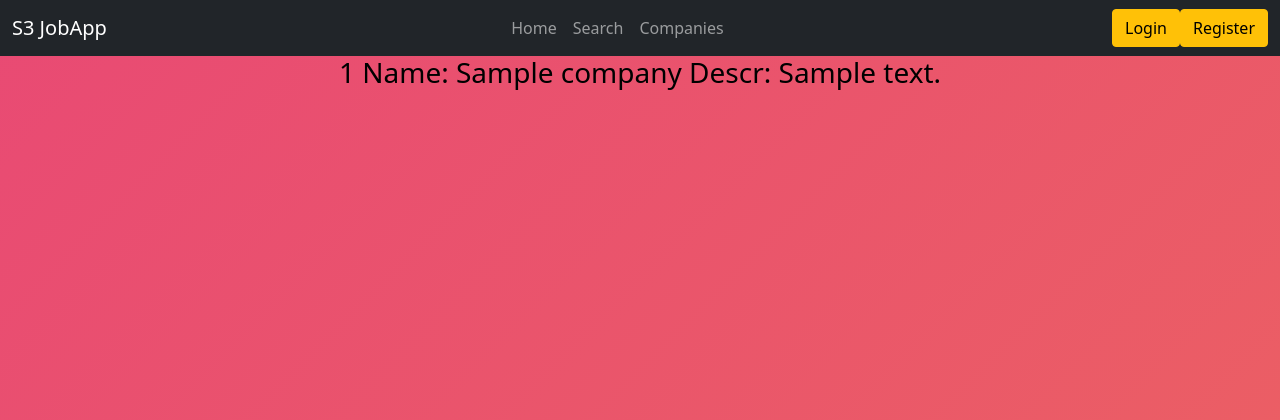
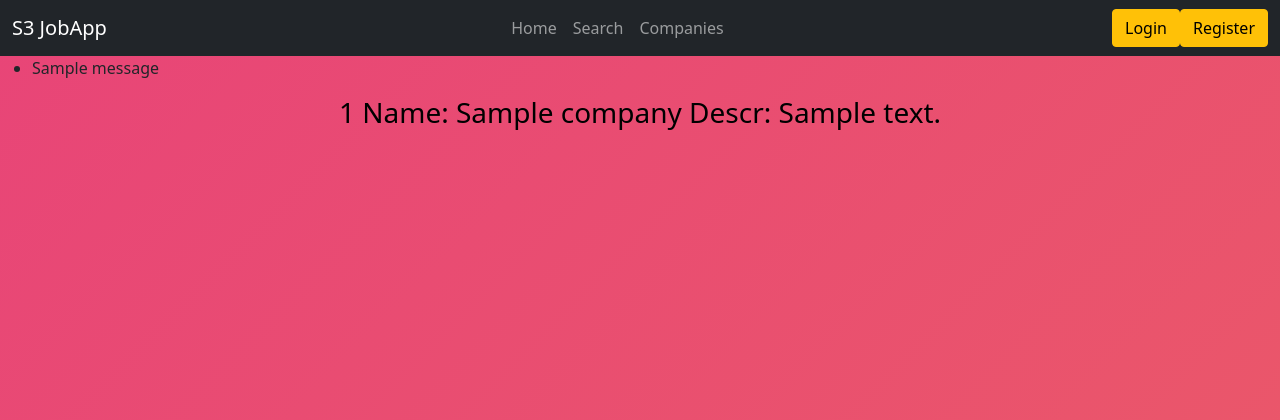
Before and after one commit to Nycz-lab/S3Speedjob, a Django app: page /companies/ in a window 1280 px wide. Shown: the top 420 px of the page. Run offline with Django 3.2, Linux system fonts and the light colour scheme; tables that the repository leaves empty hold one stand-in row (values such as "Sample post"); one stand-in notice (Sample message) is shown.

Commit message:
messages are displayed now

```diff
--- a/speedjob/jobapp/templates/jobapp/header.html
+++ b/speedjob/jobapp/templates/jobapp/header.html
@@ -28,6 +28,7 @@
           }
 
           }
+
 
 
     </style>
@@ -70,6 +71,14 @@
       </div>
    </nav>
 
+       {% if messages %}
+    <ul class="messages">
+        {% for message in messages %}
+        <li{% if message.tags %} class="{{ message.tags }}"{% endif %}>{{ message }}</li>
+        {% endfor %}
+    </ul>
+    {% endif %}
+
 
 
     {% block content %}
--- a/speedjob/jobapp/views.py
+++ b/speedjob/jobapp/views.py
@@ -82,7 +82,7 @@ def registerOld(request):
 
 
         else:
-            return HttpResponse("and error occured!")
+            return HttpResponse("an error occured!")
     else:
         return render(request, 'jobapp/createAppl.html', {'form': RegisterForm})
 
@@ -107,6 +107,7 @@ def profile(request):
         if form.is_valid():
 
             form.save()
+            messages.success(request, f'Your picture has been saved!')
             return redirect('profile')
     else:
         form = ProfileForm(instance=request.user.profile)
```
